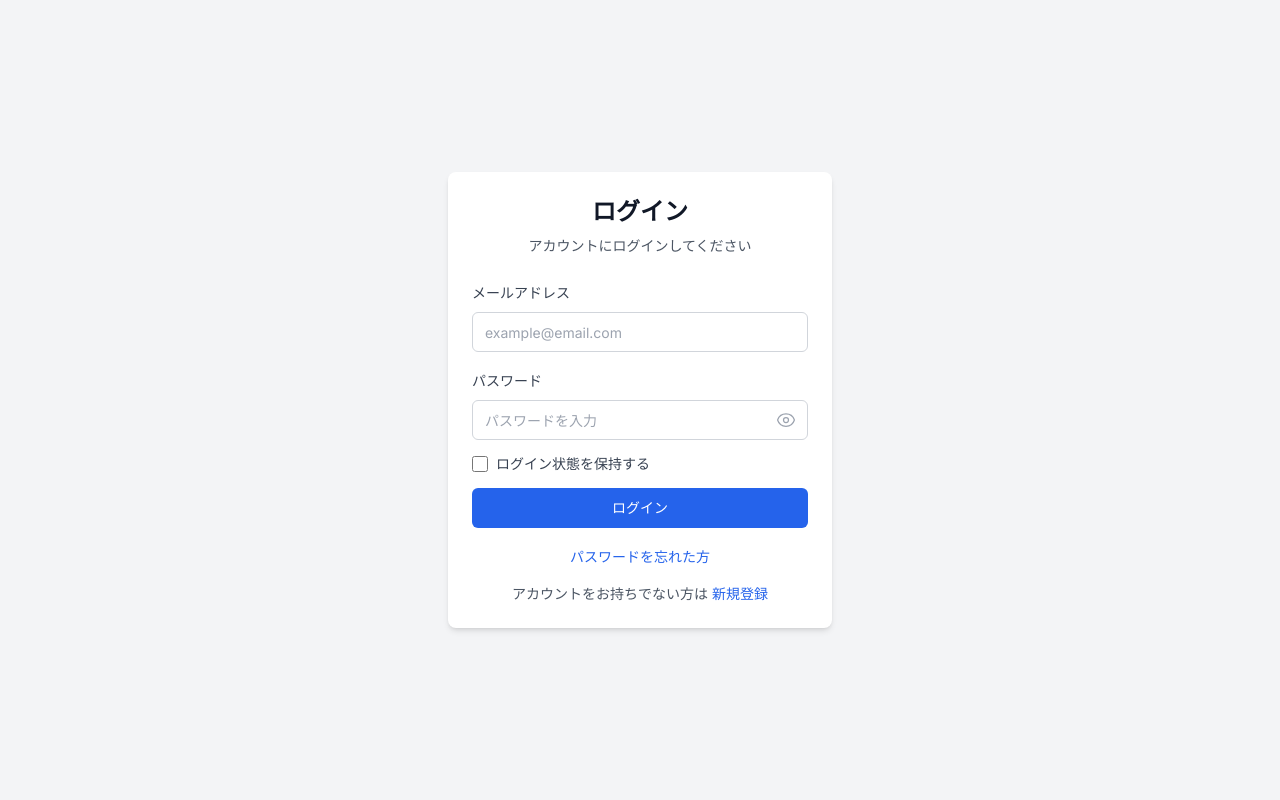
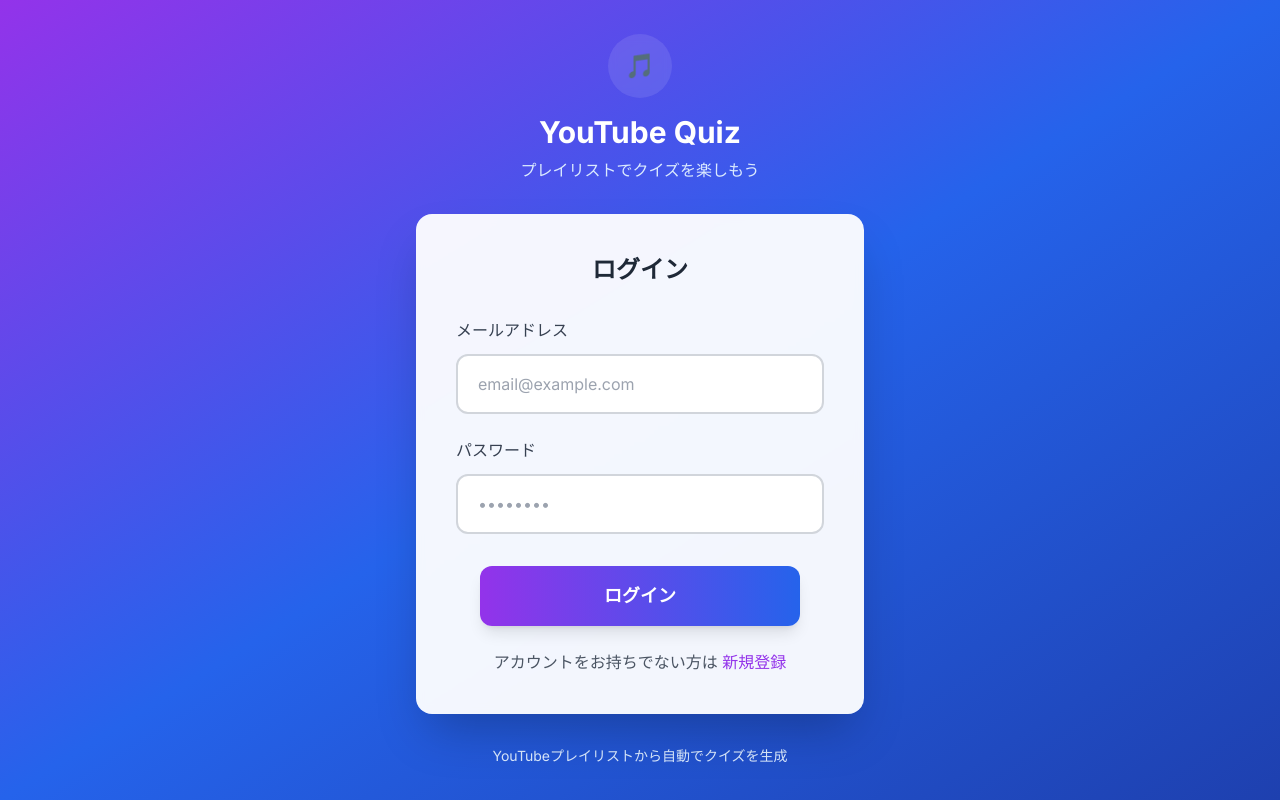
Before and after one commit to beniyasan/youtube_quiz, a Next.js app: page /auth/login in a window 1280 px wide. Built offline with nearby package versions, Linux system fonts and the light colour scheme.

Commit message:
ログイン画面のデザインを新規登録画面と統一
- グラデーション背景（purple-blue）に変更
- 白い半透明カードデザイン
- 大きな入力フィールドとボタン
- ブランドロゴとフッター追加
- 新規登録画面と同じスタイル

```diff
--- a/app/auth/login/page.tsx
+++ b/app/auth/login/page.tsx
@@ -1,31 +1,22 @@
-"use client"
+'use client'
 
-import type React from "react"
-import { useState } from "react"
-import { Button } from "@/app/components/ui/button"
-import { Input } from "@/app/components/ui/input"
-import { Label } from "@/app/components/ui/label"
-import { Alert, AlertDescription } from "@/app/components/ui/alert"
-import { EyeIcon, EyeSlashIcon } from "@heroicons/react/24/outline"
+import { useState } from 'react'
 import { createClient } from '@/app/lib/supabase/client'
 import { useRouter } from 'next/navigation'
 import Link from 'next/link'
 
-export default function LoginForm() {
-  const [email, setEmail] = useState("")
-  const [password, setPassword] = useState("")
-  const [isLoading, setIsLoading] = useState(false)
-  const [error, setError] = useState("")
-  const [showPassword, setShowPassword] = useState(false)
-  const [rememberMe, setRememberMe] = useState(false)
+export default function LoginPage() {
+  const [email, setEmail] = useState('')
+  const [password, setPassword] = useState('')
+  const [error, setError] = useState<string | null>(null)
+  const [loading, setLoading] = useState(false)
   const router = useRouter()
 
-  const handleSubmit = async (e: React.FormEvent) => {
+  const handleLogin = async (e: React.FormEvent) => {
     e.preventDefault()
-    setIsLoading(true)
-    setError("")
+    setLoading(true)
+    setError(null)
 
-    try {
     const supabase = createClient()
     const { error } = await supabase.auth.signInWithPassword({
       email,
@@ -33,107 +24,99 @@
     })
 
     if (error) {
-        setError("メールアドレスまたはパスワードが正しくありません。")
-        setIsLoading(false)
+      setError(error.message)
+      setLoading(false)
       return
     }
 
     router.push('/dashboard')
-    } catch (err) {
-      setError("ログイン中にエラーが発生しました。")
-    } finally {
-      setIsLoading(false)
-    }
   }
 
   return (
-    <div className="min-h-screen flex items-center justify-center bg-gray-100">
-      <div className="w-full max-w-sm bg-white p-6 space-y-6 rounded-lg shadow-md">
-        <div className="text-center">
-          <h1 className="text-2xl font-semibold text-gray-900">ログイン</h1>
-          <p className="mt-2 text-sm text-gray-600">アカウントにログインしてください</p>
+    <div className="min-h-screen bg-gradient-to-br from-purple-600 via-blue-600 to-blue-800 flex items-center justify-center p-4">
+      <div className="max-w-md w-full">
+        {/* Logo/Brand Section */}
+        <div className="text-center mb-8">
+          <div className="inline-flex items-center justify-center w-16 h-16 bg-white/10 backdrop-blur-sm rounded-full mb-4">
+            <span className="text-2xl">🎵</span>
+          </div>
+          <h1 className="text-3xl font-bold text-white mb-2">YouTube Quiz</h1>
+          <p className="text-blue-100">プレイリストでクイズを楽しもう</p>
         </div>
 
-        <form onSubmit={handleSubmit} className="space-y-4">
-          {error && (
-            <Alert variant="destructive">
-              <AlertDescription>{error}</AlertDescription>
-            </Alert>
-          )}
+        {/* Login Card */}
+        <div className="bg-white/95 backdrop-blur-sm rounded-2xl shadow-2xl p-10">
+          <h2 className="text-2xl font-semibold text-gray-800 mb-8 text-center">ログイン</h2>
 
-          <div className="space-y-2">
-            <Label htmlFor="email" className="text-sm font-medium text-gray-700">
+          <form onSubmit={handleLogin} className="space-y-6">
+            <div>
+              <label htmlFor="email" className="block text-base font-medium text-gray-700 mb-3">
                 メールアドレス
-            </Label>
-            <Input
+              </label>
+              <input
                 id="email"
                 type="email"
-              placeholder="example@email.com"
                 value={email}
                 onChange={(e) => setEmail(e.target.value)}
-              className="w-full"
                 required
+                className="w-full px-5 py-4 text-base border-2 border-gray-300 rounded-xl focus:outline-none focus:ring-2 focus:ring-purple-500 focus:border-transparent transition-all duration-200 bg-white"
+                placeholder="email@example.com"
               />
             </div>
 
-          <div className="space-y-2">
-            <Label htmlFor="password" className="text-sm font-medium text-gray-700">
+            <div>
+              <label htmlFor="password" className="block text-base font-medium text-gray-700 mb-3">
                 パスワード
-            </Label>
-            <div className="relative">
-              <Input
+              </label>
+              <input
                 id="password"
-                type={showPassword ? "text" : "password"}
-                placeholder="パスワードを入力"
+                type="password"
                 value={password}
                 onChange={(e) => setPassword(e.target.value)}
-                className="w-full pr-10"
                 required
+                className="w-full px-5 py-4 text-base border-2 border-gray-300 rounded-xl focus:outline-none focus:ring-2 focus:ring-purple-500 focus:border-transparent transition-all duration-200 bg-white"
+                placeholder="••••••••"
               />
+            </div>
+
+            {error && (
+              <div className="bg-red-50 border border-red-200 text-red-600 px-4 py-3 rounded-xl text-sm">
+                {error}
+              </div>
+            )}
+
+            <div className="pt-2">
               <button
-                type="button"
-                onClick={() => setShowPassword(!showPassword)}
-                className="absolute inset-y-0 right-0 flex items-center pr-3"
+                type="submit"
+                disabled={loading}
+                className="w-full max-w-xs mx-auto block bg-gradient-to-r from-purple-600 to-blue-600 hover:from-purple-700 hover:to-blue-700 text-white font-bold py-4 px-8 text-lg rounded-xl shadow-lg transform transition-all duration-200 hover:scale-105 disabled:opacity-50 disabled:transform-none"
               >
-                {showPassword ? (
-                  <EyeSlashIcon className="h-5 w-5 text-gray-400" />
-                ) : (
-                  <EyeIcon className="h-5 w-5 text-gray-400" />
-                )}
+                {loading ? (
+                  <div className="flex items-center justify-center">
+                    <div className="animate-spin rounded-full h-5 w-5 border-b-2 border-white mr-2"></div>
+                    ログイン中...
+                  </div>
+                ) : 'ログイン'}
               </button>
+            </div>
+          </form>
+
+          <div className="mt-6 text-center">
+            <p className="text-gray-600">
+              アカウントをお持ちでない方は{' '}
+              <Link href="/auth/register" className="text-purple-600 hover:text-purple-800 font-medium transition-colors">
+                新規登録
+              </Link>
+            </p>
           </div>
         </div>
 
-          <div className="flex items-center">
-            <input
-              id="rememberMe"
-              type="checkbox"
-              className="h-4 w-4 text-blue-600 focus:ring-blue-500 border-gray-300 rounded"
-              checked={rememberMe}
-              onChange={(e) => setRememberMe(e.target.checked)}
-            />
-            <Label htmlFor="rememberMe" className="ml-2 text-sm font-medium text-gray-700">
-              ログイン状態を保持する
-            </Label>
+        {/* Footer */}
+        <div className="text-center mt-8">
+          <p className="text-blue-100 text-sm">
+            YouTubeプレイリストから自動でクイズを生成
+          </p>
         </div>
-
-          <Button type="submit" className="w-full" disabled={isLoading}>
-            {isLoading ? "ログイン中..." : "ログイン"}
-          </Button>
-
-          <div className="text-center">
-            <button type="button" className="text-sm text-blue-600 hover:text-blue-800">
-              パスワードを忘れた方
-            </button>
-          </div>
-
-          <div className="text-center text-sm text-gray-600">
-            アカウントをお持ちでない方は{" "}
-            <Link href="/auth/register" className="text-blue-600 hover:text-blue-800 font-medium">
-              新規登録
-            </Link>
-          </div>
-        </form>
       </div>
     </div>
   )
```
Lines whose indentation alone changed are shown as unchanged.
